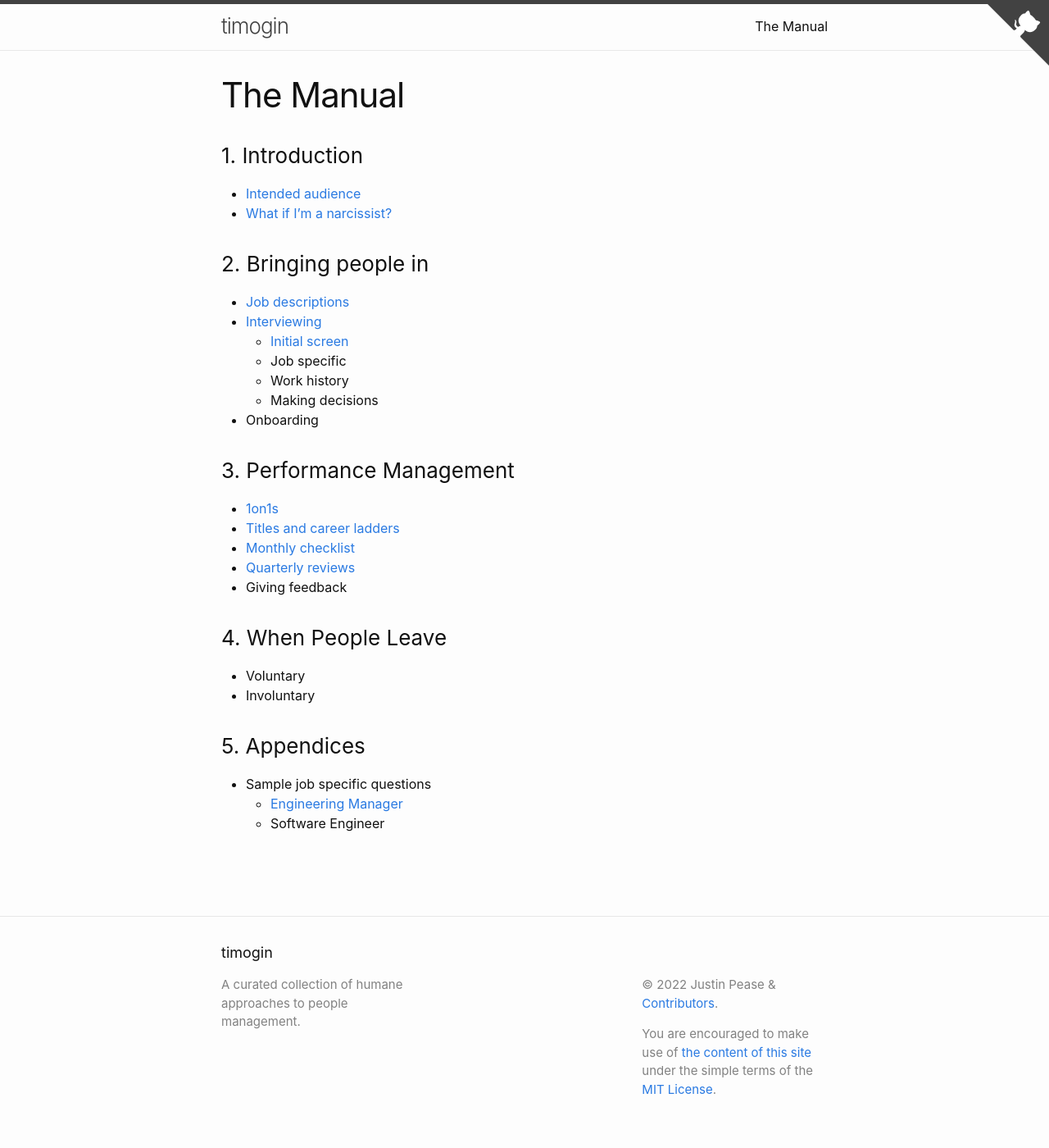
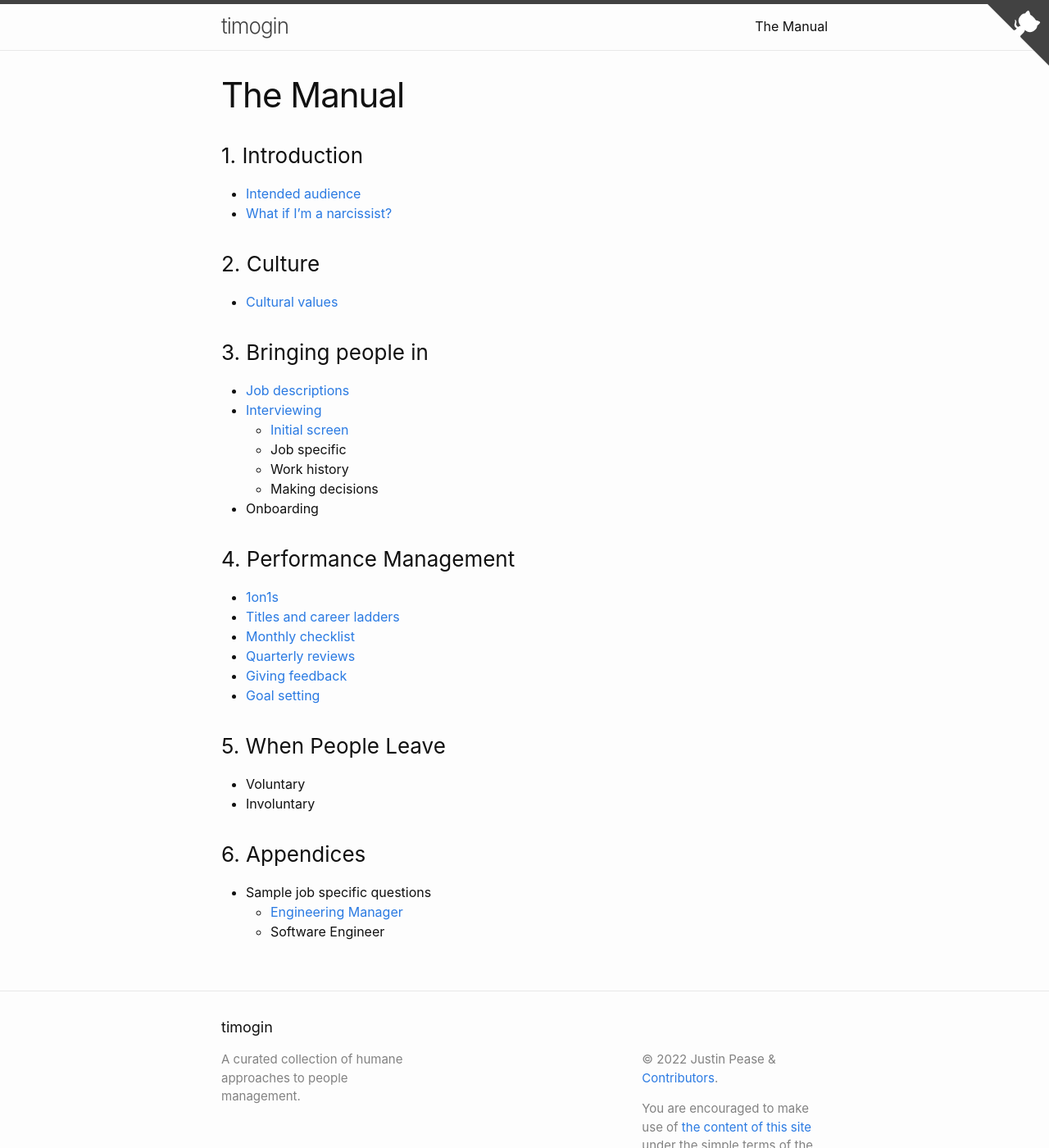
Before and after one commit to jpease/timogin, a Jekyll site: the page built from manual/index.markdown, in a window 1280 px wide and 1400 px high. Shown: the whole window at 82% size. Built offline with Jekyll 4.4.1, drawn with Linux system fonts in a browser that asks for light colours.

Commit message:
Draft of culture page

```diff
--- a/manual/index.markdown
+++ b/manual/index.markdown
@@ -11,7 +11,10 @@ byline: false
 * [Intended audience](/manual/audience)
 * [What if I'm a narcissist?](/manual/narcissist)
 
-### 2. Bringing people in
+### 2. Culture
+* [Cultural values](/manual/culture/values/)
+
+### 3. Bringing people in
 * [Job descriptions](/manual/in/job-descriptions/)
 * [Interviewing](/manual/in/interviewing/)
   * [Initial screen](/manual/in/screen)
@@ -20,18 +23,19 @@ byline: false
   * Making decisions
 * Onboarding
 
-### 3. Performance Management
+### 4. Performance Management
 * [1on1s](/manual/performance/1on1s/)
 * [Titles and career ladders](/manual/performance/titles-and-career-ladders/)
 * [Monthly checklist](/manual/performance/monthly)
 * [Quarterly reviews](/manual/performance/quarterly/)
-* Giving feedback
+* [Giving feedback](/manual/performance/giving-feedback/)
+* [Goal setting](/manual/performance/goal-setting/)
 
-### 4. When People Leave
+### 5. When People Leave
 * Voluntary
 * Involuntary
 
-### 5. Appendices
+### 6. Appendices
 * Sample job specific questions
   * [Engineering Manager](/manual/appendices/questions/engineering-manager/)
   * Software Engineer
```
Also changed, not shown: manual/culture/values.markdown (added, +107 -0 lines).
